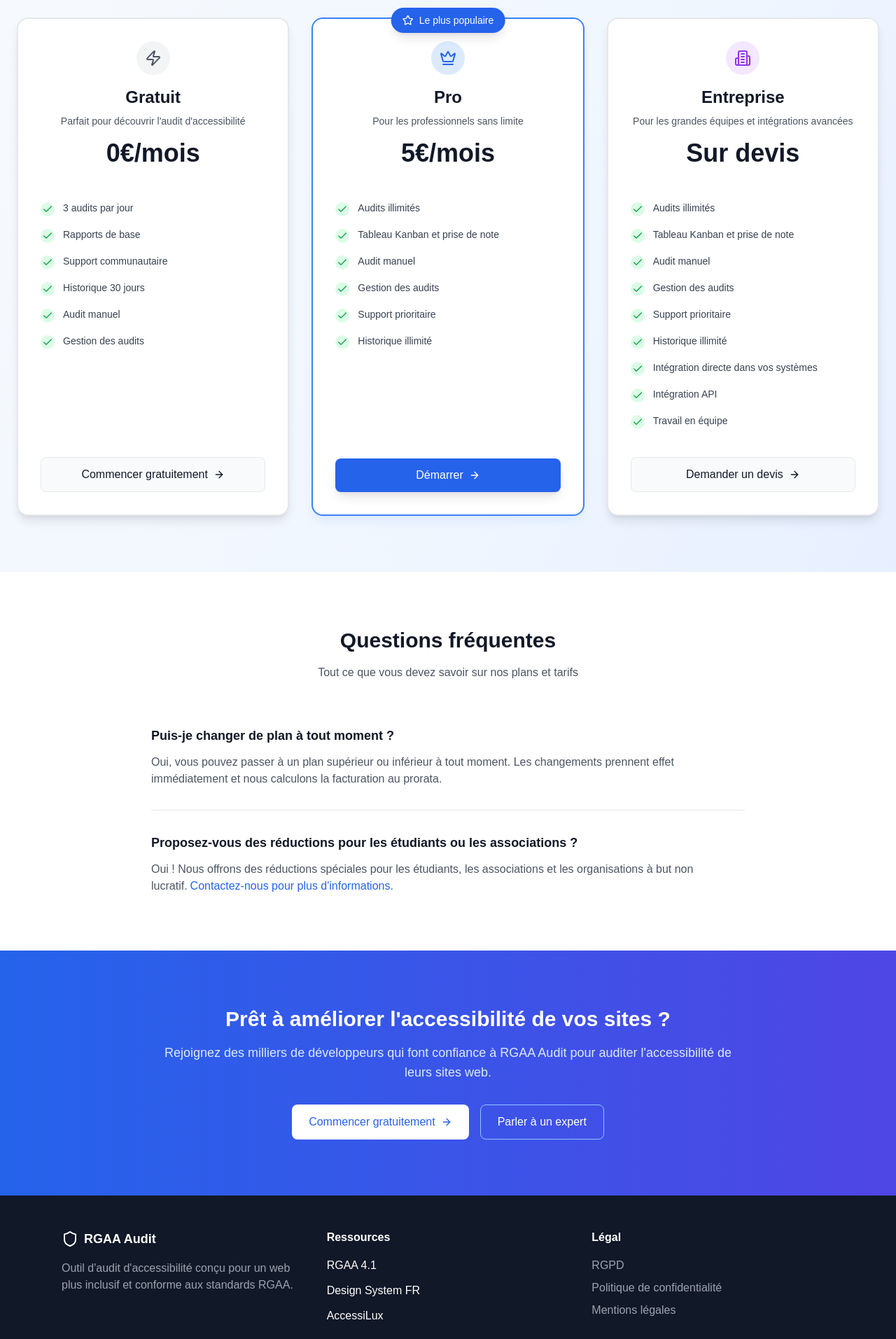
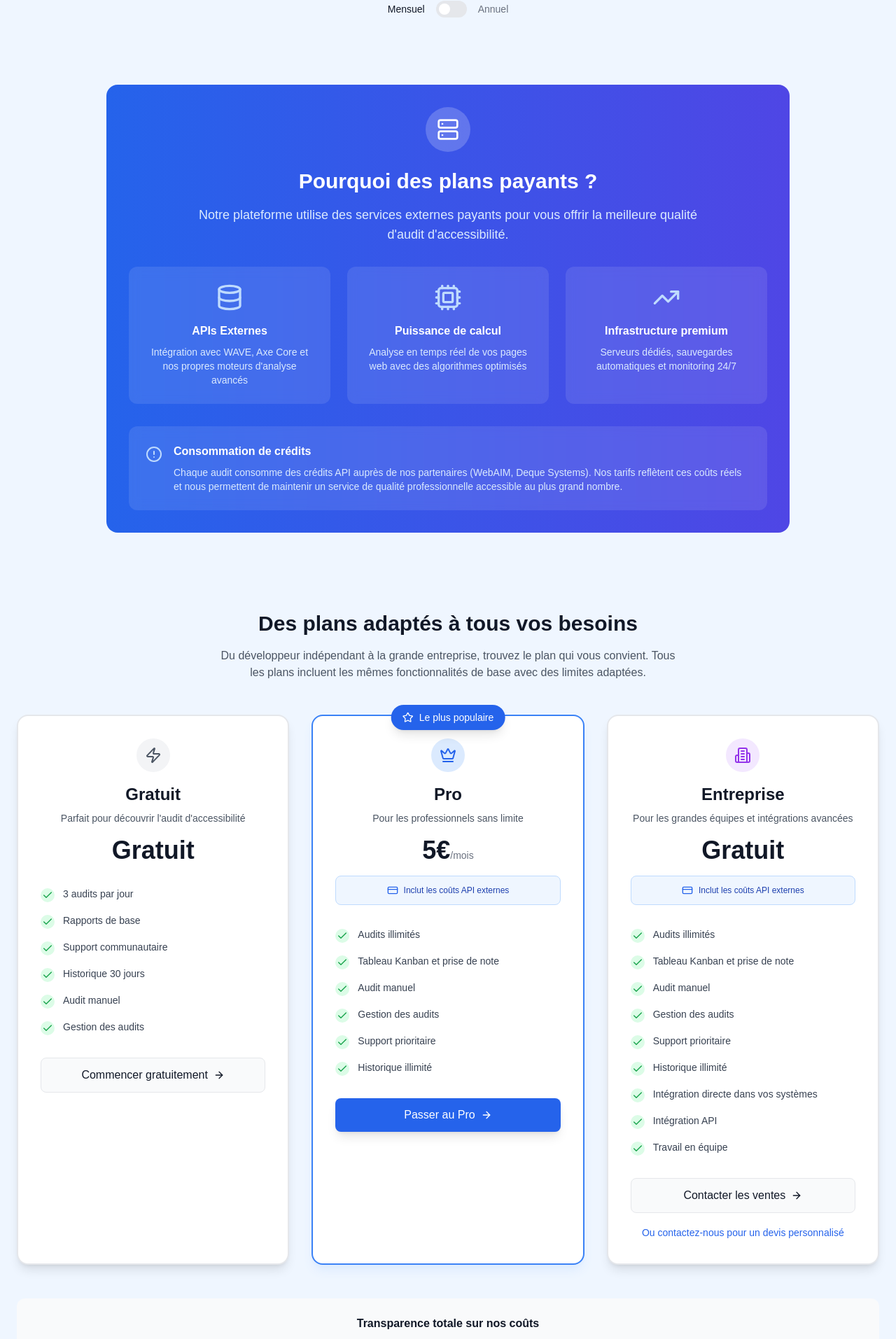
Before and after one commit to Beloic/rgaa-audit, a Next.js app: page /tarifs in a window 1280 px wide. Shown: the part 400-2313 px from the top of the page at 70% size. Built offline with nearby package versions, Linux system fonts and the light colour scheme.

Commit message:
Synchronisation page /tarifs avec les améliorations de /pricing - Ajout section coûts API

```diff
--- a/src/app/tarifs/page.tsx
+++ b/src/app/tarifs/page.tsx
@@ -6,13 +6,13 @@ import TopBar from '@/components/TopBar';
 import Footer from '@/components/Footer';
 import { useAuth, PRICING_PLANS } from '@/contexts/AuthContext';
 import {
-  Check, Crown, Zap, Shield, Star, ArrowRight, Sparkles, Building2
+  Check, Crown, Zap, Shield, Star, ArrowRight, Sparkles, Building2,
+  Server, Database, Cpu, TrendingUp, AlertCircle, CreditCard
 } from 'lucide-react';
-
-const STRIPE_PRO_LINK = 'https://buy.stripe.com/4gMdR8eO9fIz4Pz8jP1oI01'; // Lien Stripe officiel
 
 export default function TarifsPage() {
   const { user, isAuthenticated, getCurrentPlan } = useAuth();
+  const [isAnnual, setIsAnnual] = useState(false);
   const currentPlan = user ? getCurrentPlan() : null;
 
   const getPlanIcon = (planId: string) => {
@@ -32,27 +32,31 @@ export default function TarifsPage() {
     return <Check className="w-4 h-4 text-green-600" />;
   };
 
-  const formatPrice = (price: number, planId: string) => {
-    if (planId === 'free') return '0€/mois';
-    if (planId === 'enterprise') return 'Sur devis';
-    return `${price}€/mois`;
+  const formatPrice = (price: number) => {
+    if (price === 0) return 'Gratuit';
+    const finalPrice = isAnnual ? Math.round(price * 10) : price; // -20% si annuel
+    return `${finalPrice}€`;
   };
 
-  const getContactMailto = () => 'mailto:hello@loicbernard.com';
-
-  const plans = PRICING_PLANS;
-
   const handleSelectPlan = (planId: string) => {
-    if (planId === 'free') {
-      window.location.href = '/auth/register?plan=free';
+    if (!isAuthenticated) {
+      // Rediriger vers la page d'inscription avec le plan sélectionné
+      window.location.href = `/auth/register?plan=${planId}`;
       return;
     }
-    // Pour pro et entreprise, ouvrir l'email
-    window.location.href = getContactMailto();
+
+    if (planId === 'free') {
+      // Downgrade vers gratuit
+      alert('Fonctionnalité en cours de développement');
+      return;
+    }
+
+    // Rediriger vers Stripe pour l'upgrade
+    alert(`Redirection vers le paiement pour le plan ${planId}`);
   };
 
   return (
-    <div className="min-h-screen bg-gradient-to-br from-slate-50 via-blue-50 to-indigo-100">
+    <div className="min-h-screen bg-blue-50">
       <TopBar />
 
       {/* Hero Section */}
@@ -66,30 +70,127 @@ export default function TarifsPage() {
           <h1 className="text-4xl md:text-6xl font-bold text-gray-900 mb-6">
             Tarification simple et
             <span className="text-blue-600"> transparente</span>
+            <span className="text-xs block mt-2 text-gray-500">Mise à jour: 2024-12-29</span>
           </h1>
 
           <p className="text-xl text-gray-600 mb-8 max-w-3xl mx-auto">
             Choisissez le plan qui correspond à vos besoins. Commencez gratuitement,
             évoluez quand vous voulez, annulez à tout moment.
           </p>
+
+          {/* Toggle Mensuel/Annuel */}
+          <div className="flex items-center justify-center space-x-4 mb-12">
+            <span className={`text-sm font-medium ${!isAnnual ? 'text-gray-900' : 'text-gray-500'}`}>
+              Mensuel
+            </span>
+            <button
+              onClick={() => setIsAnnual(!isAnnual)}
+              className={`relative inline-flex h-6 w-11 items-center rounded-full transition-colors focus:outline-none focus:ring-2 focus:ring-blue-500 focus:ring-offset-2 ${
+                isAnnual ? 'bg-blue-600' : 'bg-gray-200'
+              }`}
+            >
+              <span
+                className={`inline-block h-4 w-4 transform rounded-full bg-white transition-transform ${
+                  isAnnual ? 'translate-x-6' : 'translate-x-1'
+                }`}
+              />
+            </button>
+            <span className={`text-sm font-medium ${isAnnual ? 'text-gray-900' : 'text-gray-500'}`}>
+              Annuel
+            </span>
+            {isAnnual && (
+              <span className="inline-flex items-center px-2 py-1 bg-green-100 text-green-800 text-xs font-medium rounded-full">
+                -20%
+              </span>
+            )}
+          </div>
+        </div>
+      </section>
+
+      {/* Section explicative sur la consommation API */}
+      <section className="pb-16">
+        <div className="max-w-5xl mx-auto px-6">
+          <div className="bg-gradient-to-r from-blue-600 to-indigo-600 rounded-2xl p-8 text-white mb-12">
+            <div className="text-center">
+              <div className="inline-flex items-center justify-center w-16 h-16 bg-white/20 rounded-full mb-6">
+                <Server className="w-8 h-8 text-white" />
+              </div>
+              <h2 className="text-2xl md:text-3xl font-bold mb-4">
+                Pourquoi des plans payants ?
+              </h2>
+              <p className="text-blue-100 text-lg mb-8 max-w-3xl mx-auto">
+                Notre plateforme utilise des services externes payants pour vous offrir la meilleure qualité d'audit d'accessibilité.
+              </p>
+            </div>
+
+            <div className="grid md:grid-cols-3 gap-6">
+              <div className="bg-white/10 backdrop-blur rounded-xl p-6 text-center">
+                <Database className="w-10 h-10 text-blue-200 mx-auto mb-4" />
+                <h3 className="font-semibold mb-2">APIs Externes</h3>
+                <p className="text-blue-100 text-sm">
+                  Intégration avec WAVE, Axe Core et nos propres moteurs d'analyse avancés
+                </p>
+              </div>
+              <div className="bg-white/10 backdrop-blur rounded-xl p-6 text-center">
+                <Cpu className="w-10 h-10 text-blue-200 mx-auto mb-4" />
+                <h3 className="font-semibold mb-2">Puissance de calcul</h3>
+                <p className="text-blue-100 text-sm">
+                  Analyse en temps réel de vos pages web avec des algorithmes optimisés
+                </p>
+              </div>
+              <div className="bg-white/10 backdrop-blur rounded-xl p-6 text-center">
+                <TrendingUp className="w-10 h-10 text-blue-200 mx-auto mb-4" />
+                <h3 className="font-semibold mb-2">Infrastructure premium</h3>
+                <p className="text-blue-100 text-sm">
+                  Serveurs dédiés, sauvegardes automatiques et monitoring 24/7
+                </p>
+              </div>
+            </div>
+
+            <div className="mt-8 bg-white/10 backdrop-blur rounded-xl p-6">
+              <div className="flex items-start space-x-4">
+                <AlertCircle className="w-6 h-6 text-blue-200 flex-shrink-0 mt-1" />
+                <div>
+                  <h4 className="font-semibold mb-2">Consommation de crédits</h4>
+                  <p className="text-blue-100 text-sm">
+                    Chaque audit consomme des crédits API auprès de nos partenaires (WebAIM, Deque Systems).
+                    Nos tarifs reflètent ces coûts réels et nous permettent de maintenir un service de qualité professionnelle
+                    accessible au plus grand nombre.
+                  </p>
+                </div>
+              </div>
+            </div>
+          </div>
         </div>
       </section>
 
       {/* Pricing Cards */}
       <section className="pb-20">
         <div className="max-w-7xl mx-auto px-6">
-          <div className="grid grid-cols-1 md:grid-cols-3 gap-8 justify-center items-stretch">
-            {plans.map((plan) => {
+          <div className="text-center mb-12">
+            <h2 className="text-3xl font-bold text-gray-900 mb-4">
+              Des plans adaptés à tous vos besoins
+            </h2>
+            <p className="text-gray-600 max-w-2xl mx-auto">
+              Du développeur indépendant à la grande entreprise, trouvez le plan qui vous convient.
+              Tous les plans incluent les mêmes fonctionnalités de base avec des limites adaptées.
+            </p>
+          </div>
+
+          <div className="grid md:grid-cols-3 gap-8">
+            {PRICING_PLANS.map((plan) => {
               const isCurrentPlan = currentPlan?.id === plan.id;
               const isPopular = plan.popular;
 
               return (
                 <div
                   key={plan.id}
-                  className={`relative bg-white rounded-2xl shadow-lg border-2 transition-all duration-300 flex flex-col h-full min-h-[480px] ${
+                  className={`relative bg-white rounded-2xl shadow-lg border-2 transition-all duration-300 hover:shadow-2xl hover:scale-105 ${
                     isPopular
                       ? 'border-blue-500 shadow-blue-100'
                       : 'border-gray-200'
+                  } ${
+                    isCurrentPlan ? 'ring-2 ring-green-500 ring-offset-2' : ''
                   }`}
                 >
                   {/* Badge populaire */}
@@ -102,7 +203,7 @@ export default function TarifsPage() {
                     </div>
                   )}
 
-                  <div className="p-8 w-full flex flex-col flex-1">
+                  <div className="p-8">
                     {/* Header du plan */}
                     <div className="text-center mb-8">
                       <div className={`inline-flex items-center justify-center w-12 h-12 rounded-full mb-4 ${
@@ -118,13 +219,36 @@ export default function TarifsPage() {
 
                       <div className="mb-4">
                         <span className="text-4xl font-bold text-gray-900">
-                          {formatPrice(plan.price, plan.id)}
+                          {formatPrice(plan.price)}
+                        </span>
+                        {plan.price > 0 && (
+                          <span className="text-gray-500 text-sm">
+                            /{isAnnual ? 'an' : 'mois'}
+                          </span>
+                        )}
+                      </div>
+
+                      {isAnnual && plan.price > 0 && (
+                        <div className="text-sm text-green-600 font-medium">
+                          Économisez {Math.round(plan.price * 2.4)}€ par an
+                        </div>
+                      )}
+
+                      {/* Indicateur de coût API */}
+                      {plan.id !== 'free' && (
+                        <div className="mt-4 bg-blue-50 border border-blue-200 rounded-lg p-3">
+                          <div className="flex items-center justify-center space-x-2">
+                            <CreditCard className="w-4 h-4 text-blue-600" />
+                            <span className="text-blue-800 text-xs font-medium">
+                              Inclut les coûts API externes
                             </span>
                           </div>
                         </div>
+                      )}
+                    </div>
 
                     {/* Fonctionnalités */}
-                    <div className="space-y-4 mb-8 w-full">
+                    <div className="space-y-4 mb-8">
                       {plan.features.map((feature, index) => (
                         <div key={index} className="flex items-start space-x-3">
                           <div className="flex-shrink-0 mt-0.5">
@@ -137,18 +261,9 @@ export default function TarifsPage() {
                       ))}
                     </div>
 
-                    <div className="mt-auto pt-2">
                     {/* Bouton CTA */}
                     <button
-                        onClick={() => {
-                          if (plan.id === 'free') {
-                            window.location.href = '/auth/register?plan=free';
-                          } else if (plan.id === 'pro') {
-                            window.open(STRIPE_PRO_LINK, '_blank', 'noopener,noreferrer');
-                          } else {
-                            window.location.href = getContactMailto();
-                          }
-                        }}
+                      onClick={() => handleSelectPlan(plan.id)}
                       disabled={isCurrentPlan}
                       className={`w-full py-3 px-6 rounded-lg font-medium transition-all duration-300 flex items-center justify-center space-x-2 ${
                         isCurrentPlan
@@ -166,17 +281,39 @@ export default function TarifsPage() {
                       ) : (
                         <>
                           <span>
-                              {plan.id === 'free' ? 'Commencer gratuitement' : plan.id === 'pro' ? 'Démarrer' : 'Demander un devis'}
+                            {plan.id === 'free' ? 'Commencer gratuitement' :
+                             plan.id === 'pro' ? 'Passer au Pro' :
+                             'Contacter les ventes'}
                           </span>
                           <ArrowRight className="w-4 h-4" />
                         </>
                       )}
                     </button>
+
+                    {plan.id === 'enterprise' && (
+                      <div className="text-center mt-4">
+                        <Link
+                          href="/contact"
+                          className="text-blue-600 hover:text-blue-700 text-sm font-medium"
+                        >
+                          Ou contactez-nous pour un devis personnalisé
+                        </Link>
                       </div>
+                    )}
                   </div>
                 </div>
               );
             })}
+          </div>
+
+          {/* Note sur la transparence des coûts */}
+          <div className="mt-12 bg-gray-50 rounded-xl p-6 text-center">
+            <h3 className="font-semibold text-gray-900 mb-2">Transparence totale sur nos coûts</h3>
+            <p className="text-gray-600 text-sm max-w-3xl mx-auto">
+              Contrairement à d'autres solutions, nous vous donnons accès aux meilleurs outils d'audit d'accessibilité
+              (WAVE, Axe Core, moteur RGAA propriétaire) sans vous faire payer le prix fort. Nos tarifs couvrent
+              uniquement les coûts réels d'infrastructure et d'APIs externes.
+            </p>
           </div>
         </div>
       </section>
@@ -196,11 +333,64 @@ export default function TarifsPage() {
           <div className="space-y-8">
             <div className="border-b border-gray-200 pb-8">
               <h3 className="text-lg font-semibold text-gray-900 mb-3">
+                Pourquoi proposez-vous des plans payants ?
+              </h3>
+              <p className="text-gray-600">
+                Notre plateforme utilise des APIs externes payantes (WAVE de WebAIM, Axe Core de Deque Systems)
+                et nécessite une infrastructure robuste pour traiter les audits en temps réel. Nos tarifs
+                reflètent ces coûts réels et nous permettent de vous offrir le meilleur service possible.
+              </p>
+            </div>
+
+            <div className="border-b border-gray-200 pb-8">
+              <h3 className="text-lg font-semibold text-gray-900 mb-3">
                 Puis-je changer de plan à tout moment ?
               </h3>
               <p className="text-gray-600">
                 Oui, vous pouvez passer à un plan supérieur ou inférieur à tout moment.
                 Les changements prennent effet immédiatement et nous calculons la facturation au prorata.
+              </p>
+            </div>
+
+            <div className="border-b border-gray-200 pb-8">
+              <h3 className="text-lg font-semibold text-gray-900 mb-3">
+                Que se passe-t-il si je dépasse ma limite d'audits ?
+              </h3>
+              <p className="text-gray-600">
+                Pour le plan gratuit, vous devrez attendre le lendemain pour effectuer de nouveaux audits.
+                Nous vous notifierons lorsque vous approchez de votre limite et vous pourrez passer
+                à un plan supérieur pour continuer immédiatement.
+              </p>
+            </div>
+
+            <div className="border-b border-gray-200 pb-8">
+              <h3 className="text-lg font-semibold text-gray-900 mb-3">
+                Les coûts API sont-ils vraiment inclus ?
+              </h3>
+              <p className="text-gray-600">
+                Oui, absolument ! Tous nos plans payants incluent les coûts des APIs externes (WAVE, Axe Core).
+                Vous n'avez aucun frais caché ou supplément à prévoir. C'est l'un de nos engagements
+                pour une tarification transparente.
+              </p>
+            </div>
+
+            <div className="border-b border-gray-200 pb-8">
+              <h3 className="text-lg font-semibold text-gray-900 mb-3">
+                Y a-t-il une période d'essai gratuite ?
+              </h3>
+              <p className="text-gray-600">
+                Le plan gratuit vous permet de tester nos fonctionnalités de base avec 3 audits par jour.
+                Les plans payants incluent une garantie de remboursement de 30 jours sans question.
+              </p>
+            </div>
+
+            <div className="border-b border-gray-200 pb-8">
+              <h3 className="text-lg font-semibold text-gray-900 mb-3">
+                Comment fonctionne la facturation annuelle ?
+              </h3>
+              <p className="text-gray-600">
+                La facturation annuelle vous fait économiser 20% par rapport au paiement mensuel.
+                Vous payez une fois par an et bénéficiez d'une réduction automatique.
               </p>
             </div>
 
@@ -211,7 +401,7 @@ export default function TarifsPage() {
               <p className="text-gray-600">
                 Oui ! Nous offrons des réductions spéciales pour les étudiants, les associations
                 et les organisations à but non lucratif.
-                <Link href="mailto:hello@loicbernard.com" className="text-blue-600 hover:text-blue-700 ml-1">
+                <Link href="/contact" className="text-blue-600 hover:text-blue-700 ml-1">
                   Contactez-nous pour plus d'informations.
                 </Link>
               </p>
@@ -239,7 +429,7 @@ export default function TarifsPage() {
               <ArrowRight className="w-4 h-4 ml-2" />
             </Link>
             <Link
-              href="mailto:hello@loicbernard.com"
+              href="/contact"
               className="inline-flex items-center px-6 py-3 border border-blue-300 text-white font-medium rounded-lg hover:bg-blue-700 transition-colors"
             >
               Parler à un expert
```
Also changed, not shown: vercel.json. Lines whose indentation alone changed are shown as unchanged.
